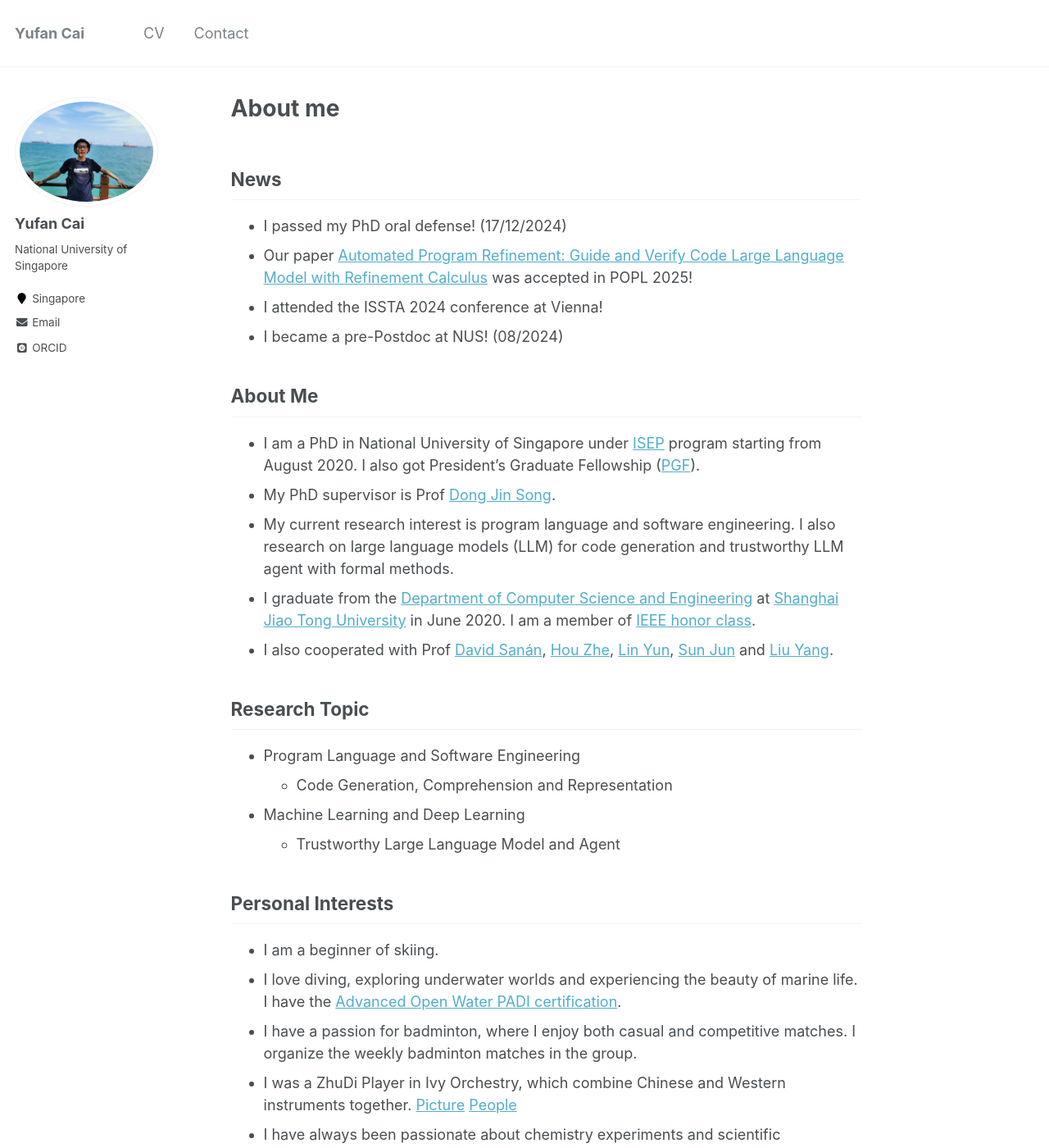
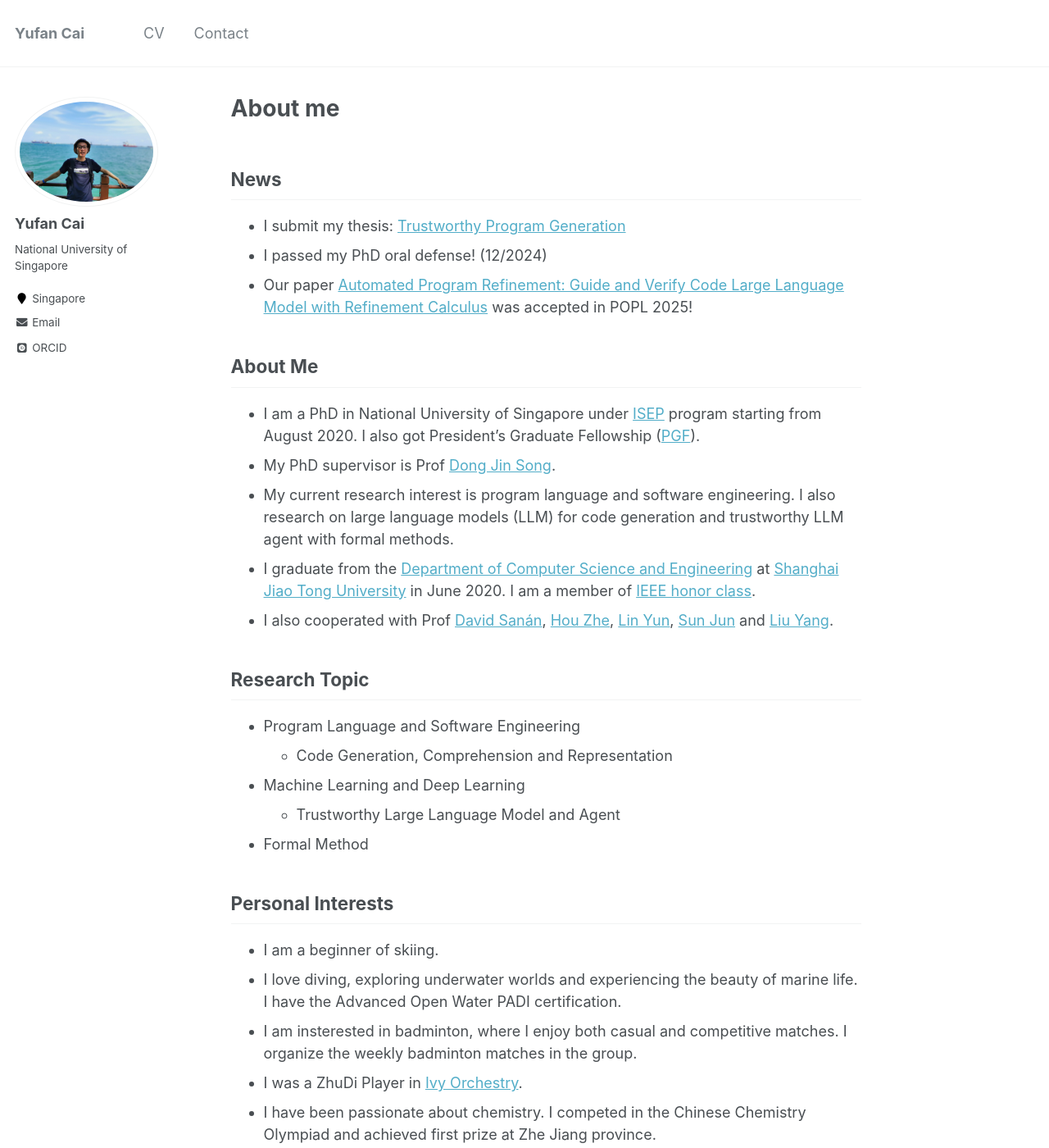
Before and after one commit to CaiYufan-NUS/caiyufan-nus.github.io, a Jekyll site: the page built from _pages/about.md, in a window 1280 px wide and 1400 px high. Shown: the whole window at 82% size. Built offline with Jekyll 4.4.1, drawn with Linux system fonts in a browser that asks for light colours; some web fonts are replaced; some of the changed text lies outside the part shown.

Commit message:
Update about.md

```diff
--- a/_pages/about.md
+++ b/_pages/about.md
@@ -8,10 +8,9 @@ redirect_from:
   - /about.html
 ---
 ## News
-- I passed my PhD oral defense! (17/12/2024)
-- Our paper [Automated Program Refinement: Guide and Verify Code Large Language Model with Refinement Calculus](https://arxiv.org/abs/2406.18616) was accepted in POPL 2025!
-- I attended the ISSTA 2024 conference at Vienna!
-- I became a pre-Postdoc at NUS! (08/2024)
+- I submit my thesis: [Trustworthy Program Generation](https://caiyufan-nus.github.io/files/thesis.pdf)
+- I passed my PhD oral defense! (12/2024)
+- Our paper [Automated Program Refinement: Guide and Verify Code Large Language Model with Refinement Calculus](https://dl.acm.org/doi/10.1145/3704905) was accepted in POPL 2025!
 
 ## About Me
 * I am a PhD in National University of Singapore under [ISEP](https://isep.nus.edu.sg/) program starting from August 2020. I also got President's Graduate Fellowship ([PGF](https://nusgs.nus.edu.sg/scholarships/presidents-graduate-fellowship)).
@@ -25,10 +24,11 @@ redirect_from:
   - Code Generation, Comprehension and Representation
 - Machine Learning and Deep Learning
   - Trustworthy Large Language Model and Agent
+- Formal Method
 
 ## Personal Interests
 - I am a beginner of skiing.
-- I love diving, exploring underwater worlds and experiencing the beauty of marine life. I have the [Advanced Open Water PADI certification](https://www.padi.com/education).
-- I have a passion for badminton, where I enjoy both casual and competitive matches. I organize the weekly badminton matches in the group.
-- I was a ZhuDi Player in Ivy Orchestry, which combine Chinese and Western instruments together. [Picture](https://caiyufan-nus.github.io/files/music.jpg) [People](https://caiyufan-nus.github.io/files/orchestra.jpg)
-- I have always been passionate about chemistry experiments and scientific exploration. I competed in the Chinese Chemistry Olympiad and achieved first prize at Zhe Jiang province.
+- I love diving, exploring underwater worlds and experiencing the beauty of marine life. I have the Advanced Open Water PADI certification.
+- I am insterested in badminton, where I enjoy both casual and competitive matches. I organize the weekly badminton matches in the group.
+- I was a ZhuDi Player in [Ivy Orchestry](https://caiyufan-nus.github.io/files/music.jpg).
+- I have been passionate about chemistry. I competed in the Chinese Chemistry Olympiad and achieved first prize at Zhe Jiang province.
```
